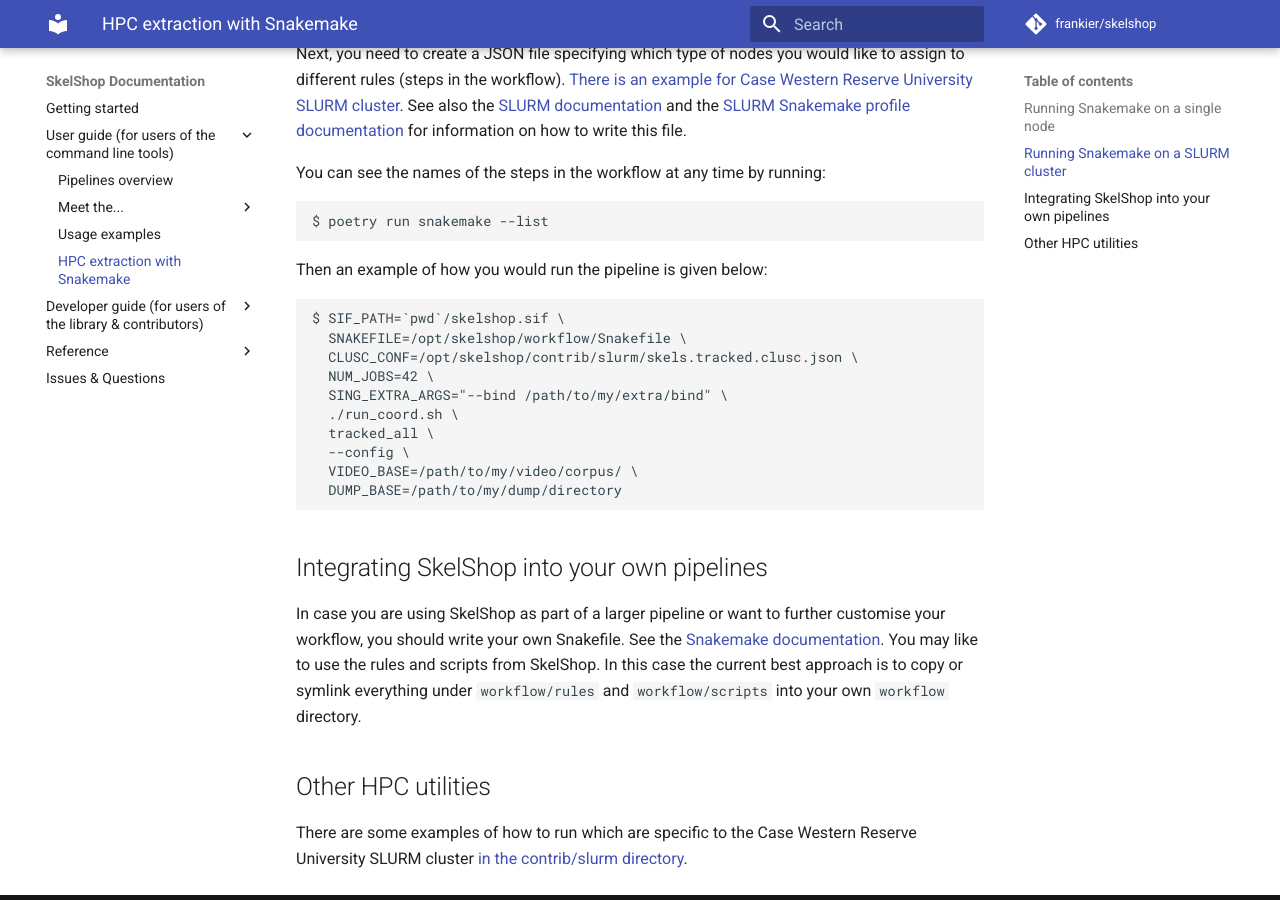
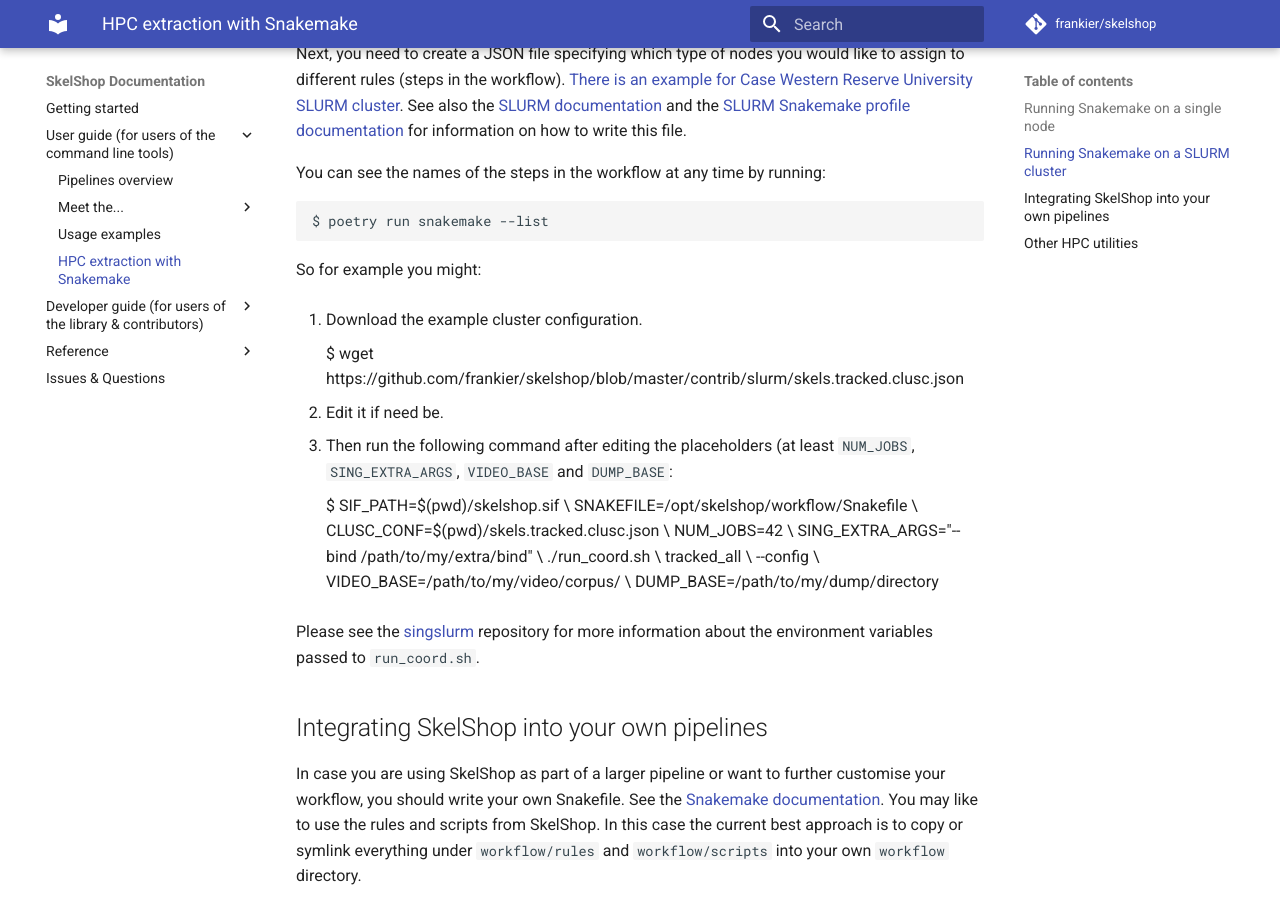
Before and after one commit to frankier/skelshop, an MkDocs documentation site: the page built from docs/snakemake.md, in a window 1280 px wide and 900 px high, scrolled down 1092 px. Built offline with MkDocs 1.6.1 and Material for MkDocs 9.7.7, drawn with Linux system fonts in a browser that asks for light colours; comment, search, counter and statistics services are not loaded.

Commit message:
Improve Snakemake documentation a bit

```diff
--- a/docs/snakemake.md
+++ b/docs/snakemake.md
@@ -45,7 +45,7 @@
 Next, you need to create a JSON file specifying which type of nodes you would
 like to assign to different rules (steps in the workflow). [There is an example
 for Case Western Reserve University SLURM
-cluster](https://github.com/frankier/skelshop/blob/master/contrib/slurm/track.clusc.json).
+cluster](https://github.com/frankier/skelshop/blob/master/contrib/slurm/skels.tracked.clusc.json).
 See also the [SLURM
 documentation](https://slurm.schedmd.com/documentation.html) and the [SLURM
 Snakemake profile documentation](https://github.com/Snakemake-Profiles/slurm)
@@ -55,11 +55,20 @@
 
     $ poetry run snakemake --list
 
-Then an example of how you would run the pipeline is given below:
+So for example you might:
 
-    $ SIF_PATH=`pwd`/skelshop.sif \
+1. Download the example cluster configuration.
+
+    $ wget https://github.com/frankier/skelshop/blob/master/contrib/slurm/skels.tracked.clusc.json
+
+2. Edit it if need be.
+
+3. Then run the following command after editing the placeholders (at least
+   `NUM_JOBS`, `SING_EXTRA_ARGS`, `VIDEO_BASE` and `DUMP_BASE`:
+
+    $ SIF_PATH=$(pwd)/skelshop.sif \
       SNAKEFILE=/opt/skelshop/workflow/Snakefile \
-      CLUSC_CONF=/opt/skelshop/contrib/slurm/skels.tracked.clusc.json \
+      CLUSC_CONF=$(pwd)/skels.tracked.clusc.json \
       NUM_JOBS=42 \
       SING_EXTRA_ARGS="--bind /path/to/my/extra/bind" \
       ./run_coord.sh \
@@ -67,6 +76,10 @@
       --config \
       VIDEO_BASE=/path/to/my/video/corpus/ \
       DUMP_BASE=/path/to/my/dump/directory
+
+
+Please see the [singslurm](https://github.com/frankier/singslurm) repository
+for more information about the environment variables passed to `run_coord.sh`.
 
 ## Integrating SkelShop into your own pipelines
 
```
